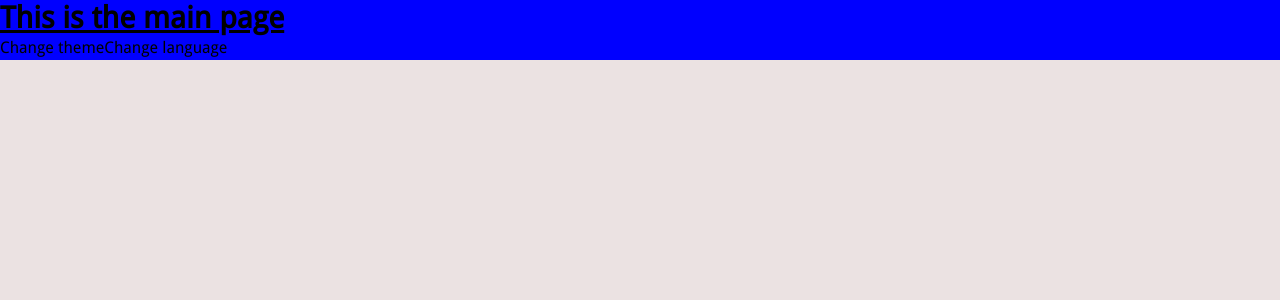
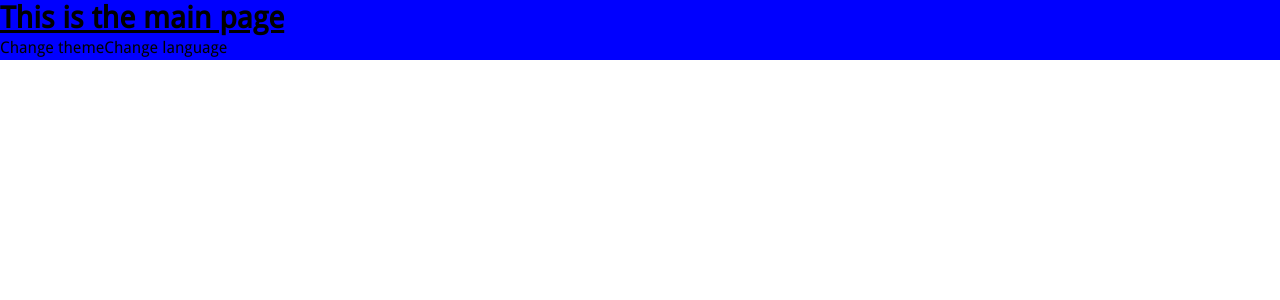
Before and after one commit to sanich123/keyboardTrainer, a React (Create React App) app: page / in a window 1280 px wide. Shown: the top 300 px of the page. Built offline with nearby package versions, Linux system fonts and the light colour scheme.

Commit message:
style: remove background color

```diff
--- a/src/styles/global.scss
+++ b/src/styles/global.scss
@@ -22,7 +22,7 @@ body {
   font-style: normal;
   list-style: none;
   min-height: 100vh;
-  background: #ebe2e2;
+  // background: #ebe2e2;
 }
 
 a {
```
